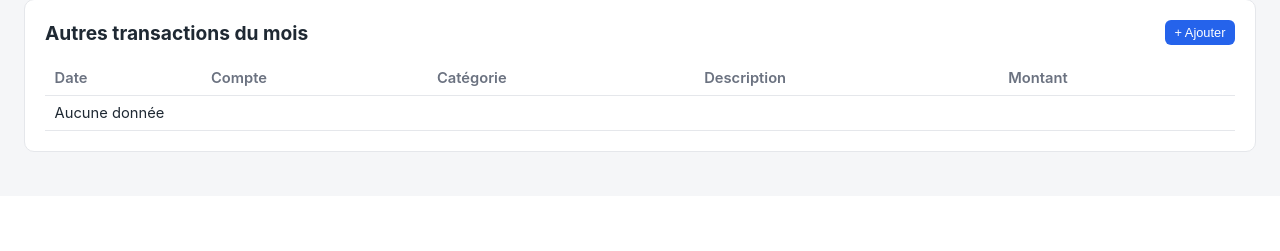
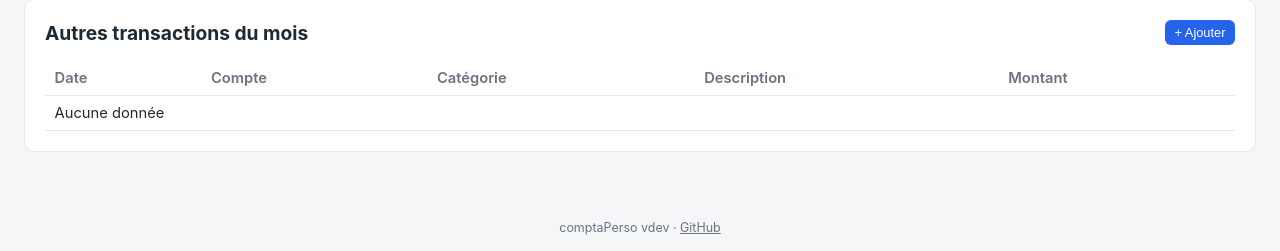
Before and after one commit to YoannQueret/comptaPerso, a Flask app: template app/templates/budget_monthly.html in a window 1280 px wide. Shown: the part 924-1175 px from the top of the page. Before the commit the page ends 1076 px from the top, so only its background shows below. Run offline with Flask 3, Linux system fonts and the light colour scheme; the template is opened without the code that fills it, so the values that code supplies are empty; the visitor is signed in with stand-in values (Sample User, id 1).

Commit message:
Add a discreet footer with app version and GitHub link
Version comes from a plain VERSION file at the repo root (bump it by
hand on meaningful releases), read once at startup and exposed to every
template. Shown on all pages, including logged-out ones.

Co-Authored-By: Claude Sonnet 5 <noreply@anthropic.com>

```diff
--- a/app/__init__.py
+++ b/app/__init__.py
@@ -8,7 +8,7 @@ from flask import Flask, session, g, render_template
 from flask_wtf import CSRFProtect
 from flask_migrate import upgrade as migrate_upgrade
 
-from app.config import Config
+from app.config import BASE_DIR, Config
 from app.extensions import db, login_manager, migrate
 from app.translations import (
     get_translator,
@@ -20,6 +20,17 @@ from app.translations import (
 csrf = CSRFProtect()
 
 logger = logging.getLogger(__name__)
+
+
+def _read_version():
+    try:
+        with open(os.path.join(BASE_DIR, "VERSION")) as f:
+            return f.read().strip()
+    except OSError:
+        return "dev"
+
+
+APP_VERSION = _read_version()
 
 
 def _backup_sqlite_database(app):
@@ -113,7 +124,8 @@ def create_app():
                     current_user=current_user,
                     now=date.today(),
                     allow_registration=app.config["ALLOW_REGISTRATION"],
-                    month_name=_month_name)
+                    month_name=_month_name,
+                    app_version=APP_VERSION)
 
     from app.routes.auth import bp as auth_bp
     from app.routes.main import bp as main_bp
--- a/app/static/style.css
+++ b/app/static/style.css
@@ -221,6 +221,15 @@ form.inline { display: inline; }
 }
 .chart-tooltip strong { display: block; color: var(--text); }
 
+.app-footer {
+  text-align: center;
+  padding: 1.5rem 1rem 1rem;
+  color: var(--muted);
+  font-size: 0.78rem;
+}
+.app-footer a { color: var(--muted); }
+.app-footer a:hover { color: var(--primary); }
+
 .month-picker-display { cursor: pointer; background: var(--card-bg); }
 .month-picker-popup {
   position: fixed;
--- a/app/templates/base.html
+++ b/app/templates/base.html
@@ -53,6 +53,9 @@
 
   {% block content %}{% endblock %}
 </main>
+<footer class="app-footer">
+  comptaPerso v{{ app_version }} · <a href="https://github.com/YoannQueret/comptaPerso" target="_blank" rel="noopener">GitHub</a>
+</footer>
 <script>
 window.MONTH_NAMES = [{% for i in range(1, 13) %}{{ month_name(locale, i)|tojson }}{% if not loop.last %},{% endif %}{% endfor %}];
 </script>
```
Also changed, not shown: 1 other file.
